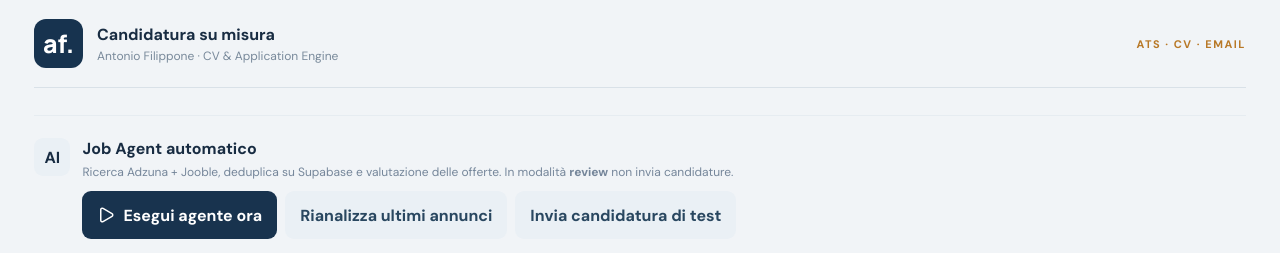
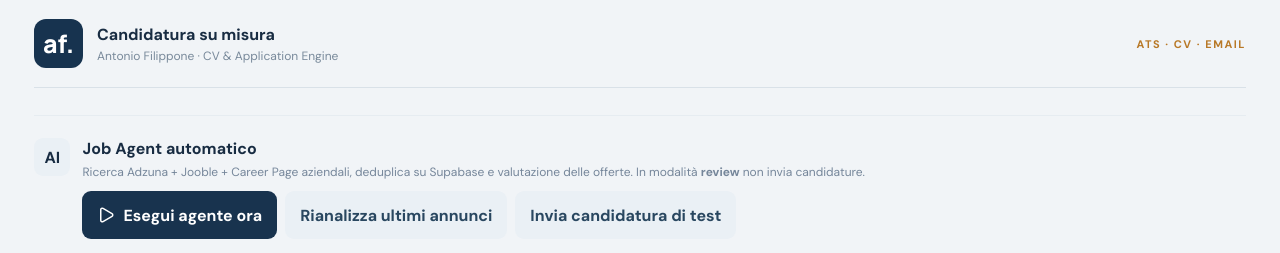
Before and after one commit to anjester/candidatura-su-misura, a Next.js app: page / in a window 1280 px wide. Shown: the top 253 px of the page. Built offline with nearby package versions, Linux system fonts and the light colour scheme.

Commit message:
Add files via upload

```diff
--- a/app/page.tsx
+++ b/app/page.tsx
@@ -4,7 +4,7 @@ import { CheckCircle2, Clipboard, FileDown, Link2, LoaderCircle, Mail, Play, Sen
 
 type Result={title:string;company:string;score:number;emails:string[];recipient:string;requirements:string[];missing:string[];cvTemplate:string;cvTitle:string;cvSummary:string;cvSkills:string[];letter:string;subject:string;note:string};
 type AgentJob={source:string;title:string;company:string;score:number;status:string;band?:"top"|"review";email:string|null;url:string;gaps:string[]};
-type AgentResult={ok?:boolean;mode?:string;reanalyze?:boolean;found?:number;unique?:number;candidates?:number;alreadySeen?:number;evaluated?:number;top?:number;review?:number;skipped?:number;sent?:number;pending?:number;message?:string;results?:AgentJob[];error?:string;details?:string};
+type AgentResult={ok?:boolean;mode?:string;reanalyze?:boolean;found?:number;unique?:number;candidates?:number;alreadySeen?:number;evaluated?:number;top?:number;review?:number;skipped?:number;sent?:number;pending?:number;companyCareers?:number;message?:string;results?:AgentJob[];error?:string;details?:string};
 
 export default function Home(){
  const [url,setUrl]=useState("");const[pasted,setPasted]=useState("");const[tone,setTone]=useState("diretto");
@@ -25,7 +25,7 @@ export default function Home(){
    <span>AI</span>
    <div style={{width:"100%"}}>
     <strong>Job Agent automatico</strong>
-    <p>Ricerca Adzuna + Jooble, deduplica su Supabase e valutazione delle offerte. In modalità <b>review</b> non invia candidature.</p>
+    <p>Ricerca Adzuna + Jooble + Career Page aziendali, deduplica su Supabase e valutazione delle offerte. In modalità <b>review</b> non invia candidature.</p>
     <div style={{display:"flex",gap:8,flexWrap:"wrap",marginTop:10}}>
      <button type="button" className="primary" onClick={()=>runAgent(false)} disabled={agentLoading||testSending} style={{width:"auto",marginTop:0}}>
       {agentLoading&&agentMode==="normal"?<><LoaderCircle size={18} className="spin"/>Eseguo ricerca…</>:<><Play size={18}/>Esegui agente ora</>}
@@ -42,7 +42,7 @@ export default function Home(){
       {agentResult.error?<div><p className="error">{agentResult.error}</p>{agentResult.details&&<pre style={{whiteSpace:"pre-wrap",marginTop:8,fontSize:12,lineHeight:1.4}}>{agentResult.details}</pre>}</div>:<>
        <div className="meta">
         <span>Modalità: <b>{agentResult.mode}</b></span>
-        <span>Trovati: <b>{agentResult.found ?? 0}</b></span>
+        <span>Trovati: <b>{agentResult.found ?? 0}</b></span><span>Career aziendali: <b>{agentResult.companyCareers ?? 0}</b></span>
         <span>Nuovi candidati: <b>{agentResult.candidates ?? 0}</b></span>
         <span>Già visti: <b>{agentResult.alreadySeen ?? 0}</b></span>
         <span>Analizzati: <b>{agentResult.evaluated ?? 0}</b></span>
```
